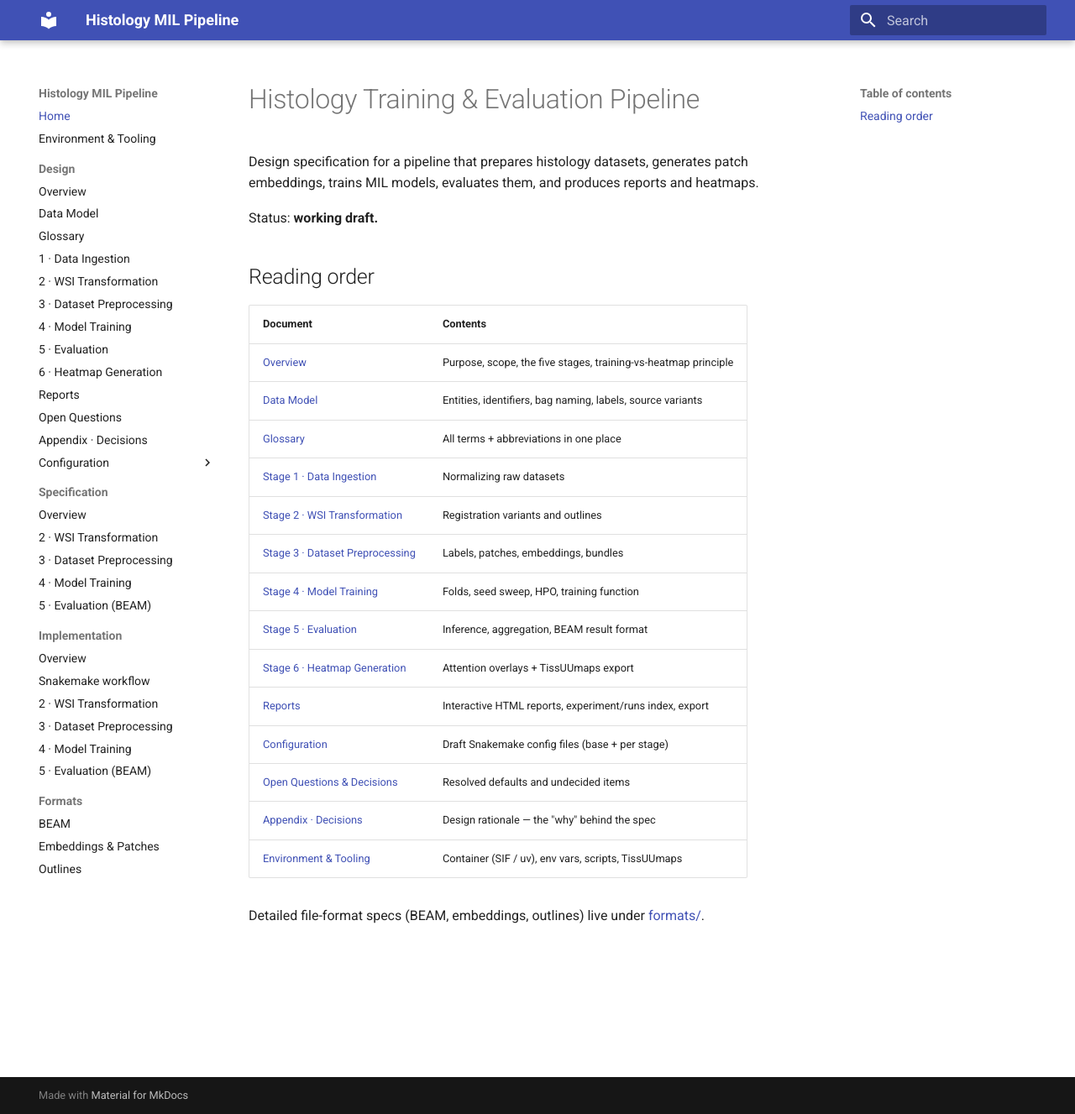
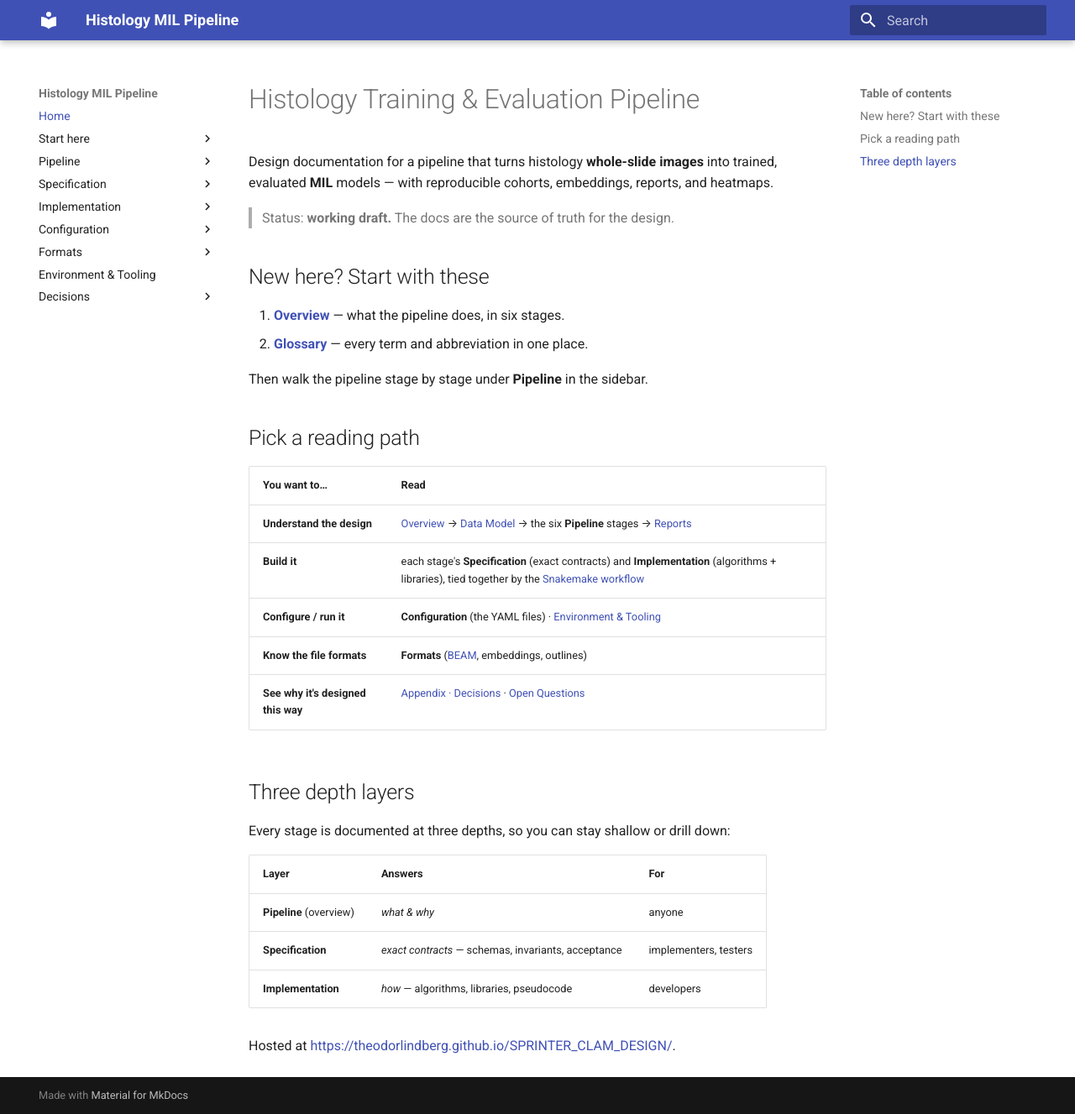
Before and after one commit to TheodorLindberg/SPRINTER_CLAM_DESIGN, an MkDocs documentation site: the page built from docs/index.md, in a window 1280 px wide and 1327 px high. Shown: the whole window at 84% size. Built offline with MkDocs 1.6.1 and Material for MkDocs 9.7.7, drawn with Linux system fonts in a browser that asks for light colours.

Commit message:
Restructure nav into collapsible sections; friendlier home
- Split the long Design list into "Start here" (Overview, Glossary)
  and "Pipeline" (stages); group Decisions (Open Questions, Appendix)
- Collapsible top-level sections (drop navigation.sections; add
  navigation.indexes so section headers open their overview, + top button)
- Rewrite the home page as a guided entrypoint with reading paths

Co-Authored-By: Claude Opus 4.8 <noreply@anthropic.com>

```diff
--- a/docs/index.md
+++ b/docs/index.md
@@ -1,26 +1,34 @@
 # Histology Training & Evaluation Pipeline
 
-Design specification for a pipeline that prepares histology datasets, generates patch embeddings, trains MIL models, evaluates them, and produces reports and heatmaps.
+Design documentation for a pipeline that turns histology **whole-slide images** into trained, evaluated **MIL** models — with reproducible cohorts, embeddings, reports, and heatmaps.
 
-Status: **working draft.**
+> Status: **working draft.** The docs are the source of truth for the design.
 
-## Reading order
+## New here? Start with these
 
-| Document | Contents |
+1. **[Overview](design/01-overview.md)** — what the pipeline does, in six stages.
+2. **[Glossary](design/glossary.md)** — every term and abbreviation in one place.
+
+Then walk the pipeline stage by stage under **Pipeline** in the sidebar.
+
+## Pick a reading path
+
+| You want to… | Read |
 |---|---|
-| [Overview](design/01-overview.md) | Purpose, scope, the five stages, training-vs-heatmap principle |
-| [Data Model](design/02-data-model.md) | Entities, identifiers, bag naming, labels, source variants |
-| [Glossary](design/glossary.md) | All terms + abbreviations in one place |
-| [Stage 1 · Data Ingestion](design/03-data-ingestion.md) | Normalizing raw datasets |
-| [Stage 2 · WSI Transformation](design/04-wsi-transformation.md) | Registration variants and outlines |
-| [Stage 3 · Dataset Preprocessing](design/05-dataset-preprocessing.md) | Labels, patches, embeddings, bundles |
-| [Stage 4 · Model Training](design/06-model-training.md) | Folds, seed sweep, HPO, training function |
-| [Stage 5 · Evaluation](design/07-evaluation.md) | Inference, aggregation, BEAM result format |
-| [Stage 6 · Heatmap Generation](design/08-heatmaps.md) | Attention overlays + TissUUmaps export |
-| [Reports](design/11-reports.md) | Interactive HTML reports, experiment/runs index, export |
-| [Configuration](design/10-configuration.md) | Draft Snakemake config files (base + per stage) |
-| [Open Questions & Decisions](design/09-open-questions.md) | Resolved defaults and undecided items |
-| [Appendix · Decisions](design/12-appendix.md) | Design rationale — the "why" behind the spec |
-| [Environment & Tooling](environment.md) | Container (SIF / uv), env vars, scripts, TissUUmaps |
+| **Understand the design** | [Overview](design/01-overview.md) → [Data Model](design/02-data-model.md) → the six **Pipeline** stages → [Reports](design/11-reports.md) |
+| **Build it** | each stage's **Specification** (exact contracts) and **Implementation** (algorithms + libraries), tied together by the [Snakemake workflow](impl/workflow.md) |
+| **Configure / run it** | **Configuration** (the YAML files) · [Environment & Tooling](environment.md) |
+| **Know the file formats** | **Formats** ([BEAM](formats/beam.md), embeddings, outlines) |
+| **See why it's designed this way** | [Appendix · Decisions](design/12-appendix.md) · [Open Questions](design/09-open-questions.md) |
 
-Detailed file-format specs (BEAM, embeddings, outlines) live under [formats/](formats/beam.md).
+## Three depth layers
+
+Every stage is documented at three depths, so you can stay shallow or drill down:
+
+| Layer | Answers | For |
+|---|---|---|
+| **Pipeline** (overview) | *what & why* | anyone |
+| **Specification** | *exact contracts* — schemas, invariants, acceptance | implementers, testers |
+| **Implementation** | *how* — algorithms, libraries, pseudocode | developers |
+
+Hosted at <https://theodorlindberg.github.io/SPRINTER_CLAM_DESIGN/>.
--- a/mkdocs.yml
+++ b/mkdocs.yml
@@ -3,7 +3,8 @@ site_name: Histology MIL Pipeline
 theme:
   name: material
   features:
-    - navigation.sections
+    - navigation.indexes
+    - navigation.top
     - content.code.copy
 
 markdown_extensions:
@@ -27,11 +28,11 @@ extra_javascript:
 
 nav:
   - Home: index.md
-  - Environment & Tooling: environment.md
-  - Design:
+  - Start here:
       - Overview: design/01-overview.md
+      - Glossary: design/glossary.md
+  - Pipeline:
       - Data Model: design/02-data-model.md
-      - Glossary: design/glossary.md
       - 1 · Data Ingestion: design/03-data-ingestion.md
       - 2 · WSI Transformation: design/04-wsi-transformation.md
       - 3 · Dataset Preprocessing: design/05-dataset-preprocessing.md
@@ -39,34 +40,36 @@ nav:
       - 5 · Evaluation: design/07-evaluation.md
       - 6 · Heatmap Generation: design/08-heatmaps.md
       - Reports: design/11-reports.md
-      - Open Questions: design/09-open-questions.md
-      - Appendix · Decisions: design/12-appendix.md
-      - Configuration:
-          - Overview: design/10-configuration.md
-          - Base: configs/base.md
-          - Cohorts: configs/cohorts.md
-          - Split registry (seeds): configs/seeds.md
-          - 2 · WSI Transformation: configs/wsi_transformation.md
-          - 3 · Dataset Preprocessing: configs/preprocessing.md
-          - 4 · Model Experiment: configs/model_experiment.md
-          - 4 · HPO: configs/hpo.md
-          - 5 · Evaluation: configs/evaluation.md
-          - 6 · Heatmap Generation: configs/heatmaps.md
-          - Reports: configs/reports.md
   - Specification:
-      - Overview: spec/index.md
-      - 2 · WSI Transformation: spec/wsi-transformation.md
-      - 3 · Dataset Preprocessing: spec/preprocessing.md
-      - 4 · Model Training: spec/training.md
-      - 5 · Evaluation (BEAM): spec/evaluation.md
+      - spec/index.md
+      - WSI Transformation: spec/wsi-transformation.md
+      - Dataset Preprocessing: spec/preprocessing.md
+      - Model Training: spec/training.md
+      - Evaluation (BEAM): spec/evaluation.md
   - Implementation:
-      - Overview: impl/index.md
+      - impl/index.md
       - Snakemake workflow: impl/workflow.md
-      - 2 · WSI Transformation: impl/wsi-transformation.md
-      - 3 · Dataset Preprocessing: impl/preprocessing.md
-      - 4 · Model Training: impl/training.md
-      - 5 · Evaluation (BEAM): impl/evaluation.md
+      - WSI Transformation: impl/wsi-transformation.md
+      - Dataset Preprocessing: impl/preprocessing.md
+      - Model Training: impl/training.md
+      - Evaluation (BEAM): impl/evaluation.md
+  - Configuration:
+      - design/10-configuration.md
+      - Base: configs/base.md
+      - Cohorts: configs/cohorts.md
+      - Split registry (seeds): configs/seeds.md
+      - WSI Transformation: configs/wsi_transformation.md
+      - Dataset Preprocessing: configs/preprocessing.md
+      - Model Experiment: configs/model_experiment.md
+      - HPO: configs/hpo.md
+      - Evaluation: configs/evaluation.md
+      - Heatmap Generation: configs/heatmaps.md
+      - Reports: configs/reports.md
   - Formats:
       - BEAM: formats/beam.md
       - Embeddings & Patches: formats/embeddings-and-patches.md
       - Outlines: formats/outlines.md
+  - Environment & Tooling: environment.md
+  - Decisions:
+      - Open Questions: design/09-open-questions.md
+      - Appendix: design/12-appendix.md
```
